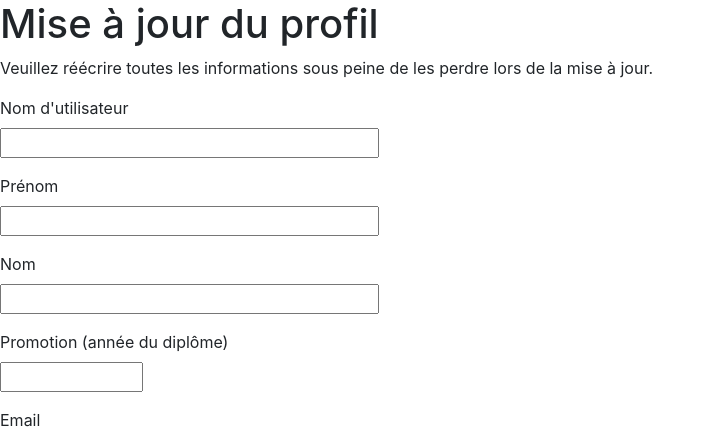
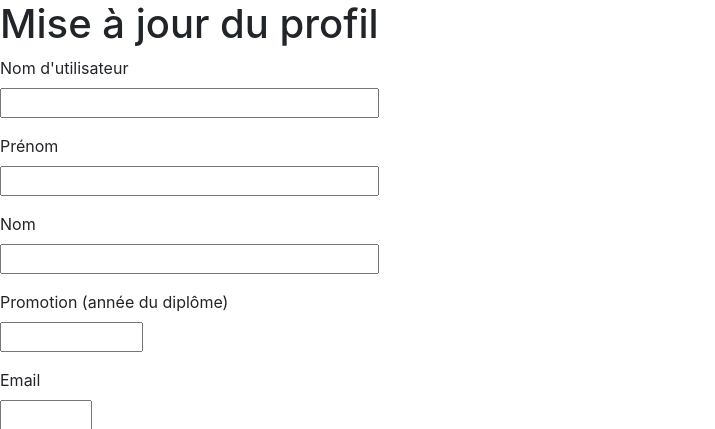
Before and after one commit to Chartes-TNAH/ForumTNAH, a Flask app: page /editer_profil in a window 1280 px wide. Shown: the part 71-500 px from the top of the page, without its empty margins (0-715 px from the left). Run offline with Flask 2, Linux system fonts and the light colour scheme; the visitor is signed in with stand-in values (Sample User, id 1); data comes from the database, SQL or seed files in the repository; some libraries are stand-ins or nearby versions.

Commit message:
suppression du message d'avertissement

```diff
--- a/app/templates/pages/editer.html
+++ b/app/templates/pages/editer.html
@@ -2,7 +2,6 @@
 
 {%block app_content%}
 <h1>Mise à jour du profil</h1>
-<p>Veuillez réécrire toutes les informations sous peine de les perdre lors de la mise à jour.</p>
 <form class="big_form" action="" method="POST">
     {{form.hidden_tag()}}
     <div class="form-group">
```
